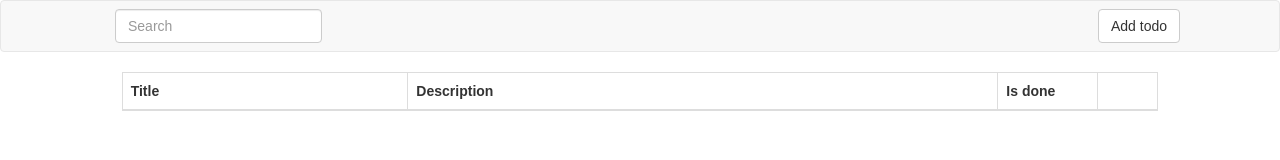
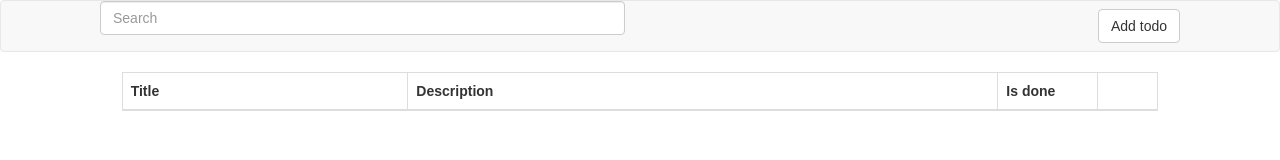
Before and after one commit to Praytic/react-todo-list, a React (Create React App) app: page / in a window 1280 px wide. Shown: the top 160 px of the page. Built offline with nearby package versions, Linux system fonts and the light colour scheme.

Commit message:
Fix search. STABLE VERSION

```diff
--- a/src/App.js
+++ b/src/App.js
@@ -1,13 +1,14 @@
-import React, {Component} from 'react';
-import List from './List';
-import './App.css';
-import { Modal, Navbar, Col, FormGroup, FormControl, Button} from 'react-bootstrap';
+import React, {Component} from "react";
+import List from "./List";
+import "./App.css";
+import {Modal, Navbar, Col, FormGroup, FormControl, Button} from "react-bootstrap";
 
 export default class App extends Component {
   clearTerm = {
     title: '',
     description: '',
-    isDone: false
+    isDone: false,
+    isVisible: true
   };
 
   constructor(props) {
@@ -47,15 +48,28 @@ export default class App extends Component {
     }));
   };
 
+  onSearch = (event) => {
+    event.preventDefault();
+    var updatedList = this.state.items;
+    var searchQuery = this.searchInput.value;
+    updatedList = updatedList.map((item) => {
+      item.isVisible = !searchQuery || item.title.toLowerCase().search(searchQuery.toLowerCase()) !== -1;
+      return item;
+    });
+    this.setState({items: updatedList});
+  };
+
   render() {
     return (
         <div>
           <Navbar>
             <Navbar.Collapse>
               <Col md={6}>
-                <Navbar.Form>
-                  <FormControl type="text" placeholder="Search"/>
-                </Navbar.Form>
+                <form onSubmit={this.onSearch}>
+                  <FormControl type="text"
+                               placeholder="Search"
+                               inputRef={(e) => { this.searchInput = e }}/>
+                </form>
               </Col>
               <Col md={6}>
                 <Navbar.Form pullRight>
--- a/src/List.js
+++ b/src/List.js
@@ -1,5 +1,5 @@
 import React from "react";
-import { Button, Glyphicon, Checkbox, Col, Table} from "react-bootstrap";
+import {Button, Glyphicon, Checkbox, Col, Table} from "react-bootstrap";
 
 class List extends React.Component {
   render() {
@@ -16,14 +16,18 @@ class List extends React.Component {
             </thead>
             <tbody>
             {
-              this.props.items.map((item, index) =>
+              this.props.items
+                  .filter(item => item && item.isVisible)
+                  .map((item, index) =>
                       <tr key={index}>
                         <td>{item.title}</td>
                         <td>{item.description}</td>
-                    <td><Checkbox inline inputRef={ref => { item.isDone = ref; }}/></td>
+                        <td><Checkbox inline inputRef={ref => {
+                          item.isDone = ref;
+                        }}/></td>
                         <td>
                           <Button onClick={this.props.onDelete.bind(this, index)}>
-                        <Glyphicon glyph="trash" />
+                            <Glyphicon glyph="trash"/>
                           </Button>
                         </td>
                       </tr>)
```
Lines whose indentation alone changed are shown as unchanged.
